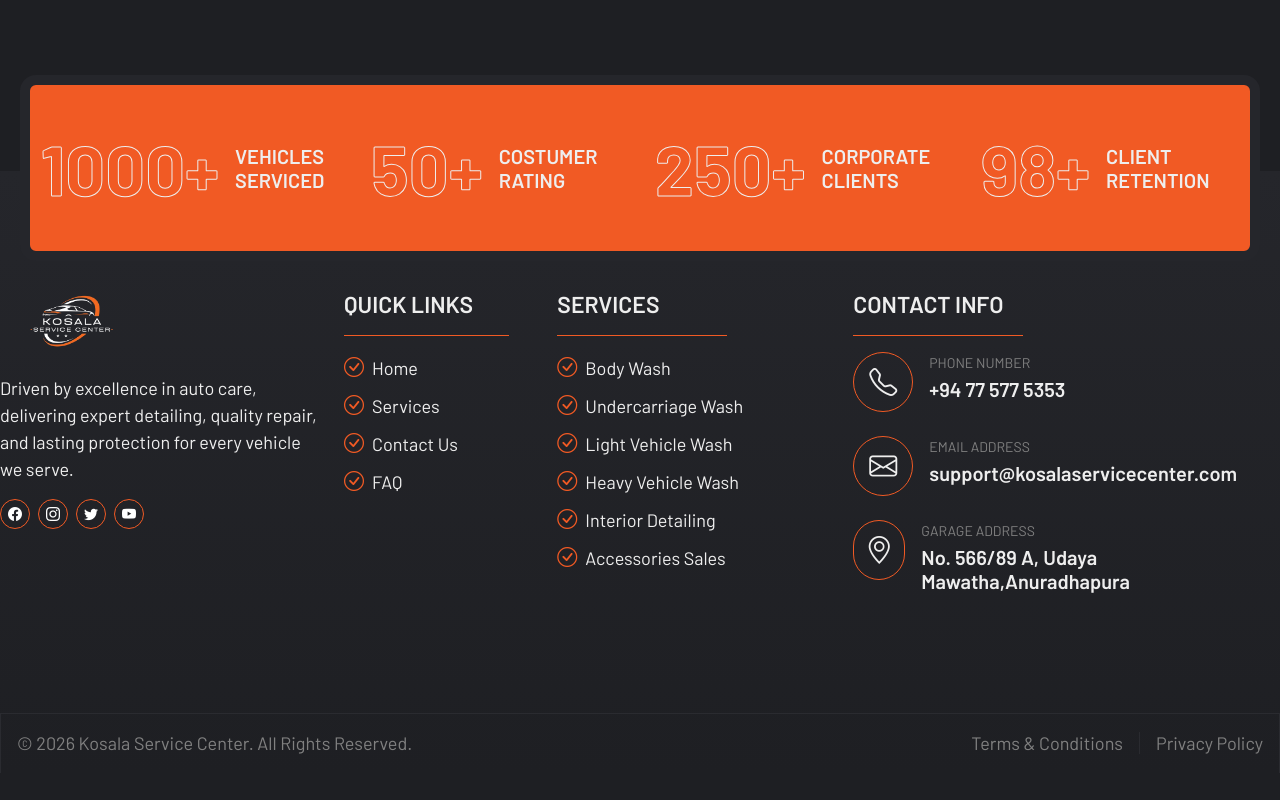
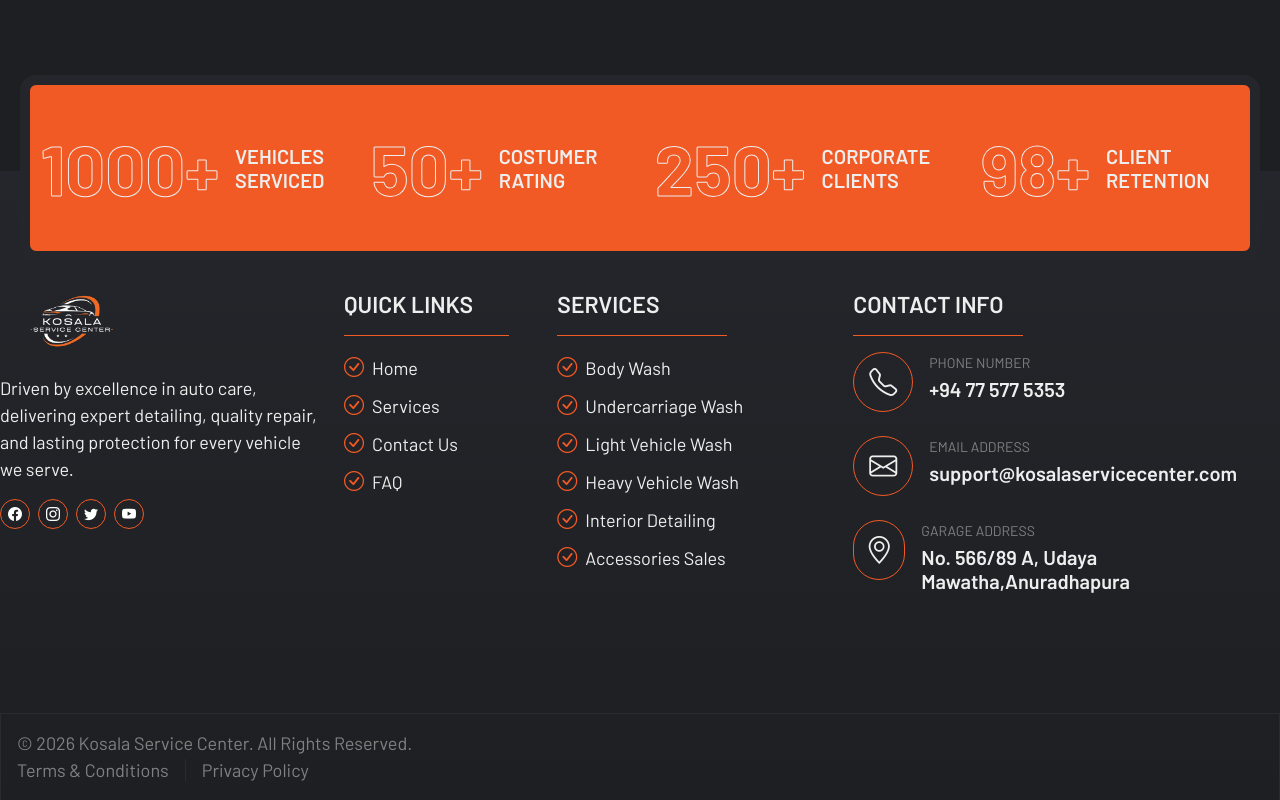
Before and after one commit to PasanSWijekoon/Kosala-Service-Center, a React (Vite) app: page / in a window 1280 px wide. Shown: the part 7242-8042 px from the top of the page. Before the commit the page ends 8015 px from the top, so only its background shows below. Built offline with nearby package versions, Linux system fonts and the light colour scheme; no server answers.

Commit message:
Refactor code structure for improved readability and maintainability

```diff
--- a/src/components/Footer.jsx
+++ b/src/components/Footer.jsx
@@ -107,8 +107,8 @@ const Footer = () => {
       </div>
       <div className="border-top-color">
         <div className="b-container border-start border-end border-1 border-primary-color p-3">
-          <div className="d-flex flex-row flex-wrap justify-content-center justify-content-md-between">
-            <p className="text-color-3 m-0">&copy; 2026 Kosala Service Center. All Rights Reserved.</p>
+          <div className="d-flex flex-row flex-wrap justify-content-center justify-content-md-between align-items-center">
+            <p className="text-color-3 m-0 text-center text-md-start w-100 w-md-auto mb-2 mb-md-0">&copy; 2026 Kosala Service Center. All Rights Reserved.</p>
             <ul className="m-0 p-0 d-flex gap-3 footer-terms">
               <li className="list-unstyled"><a href="#" className="text-color-3 border-end border-1 border-primary-color pe-3">Terms & Conditions</a></li>
               <li className="list-unstyled"><a href="#" className="text-color-3">Privacy Policy</a></li>
```
Also changed, not shown: 2 other files (tests, documents, lock files or other folders).
